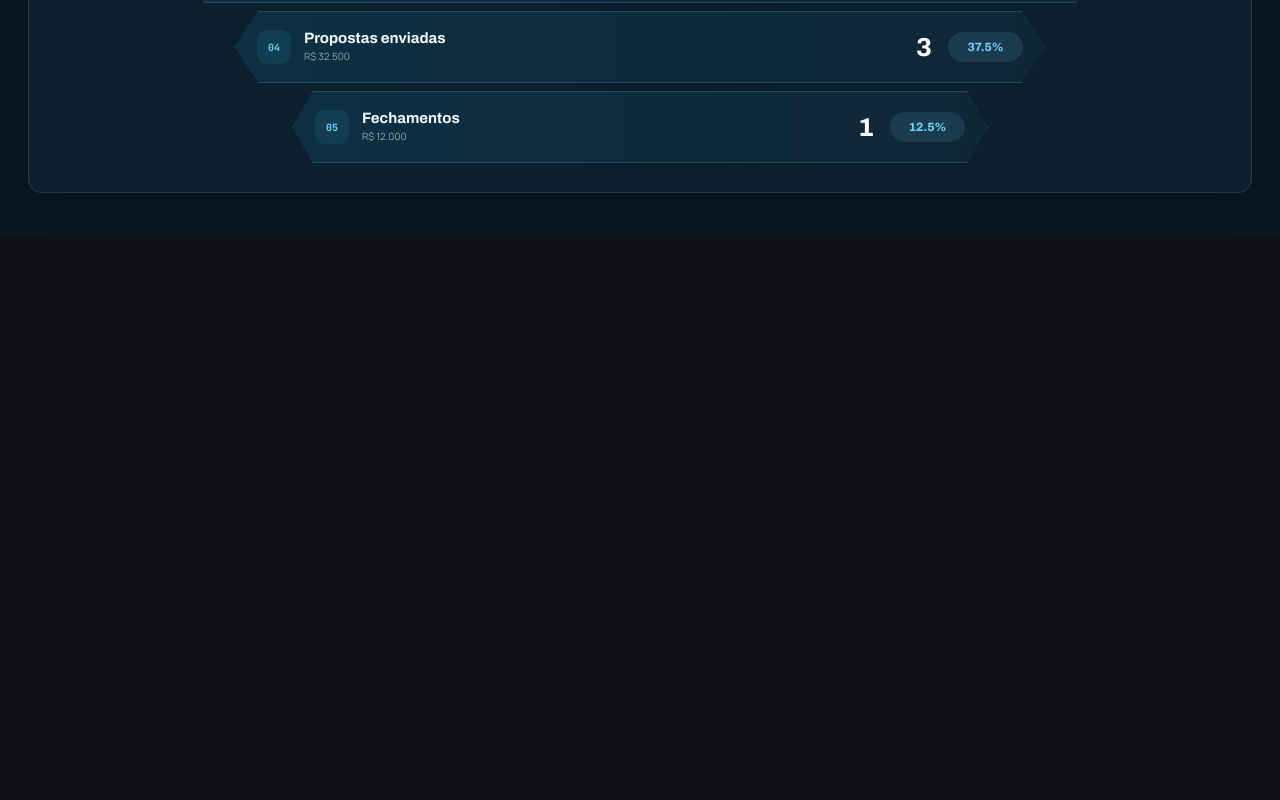
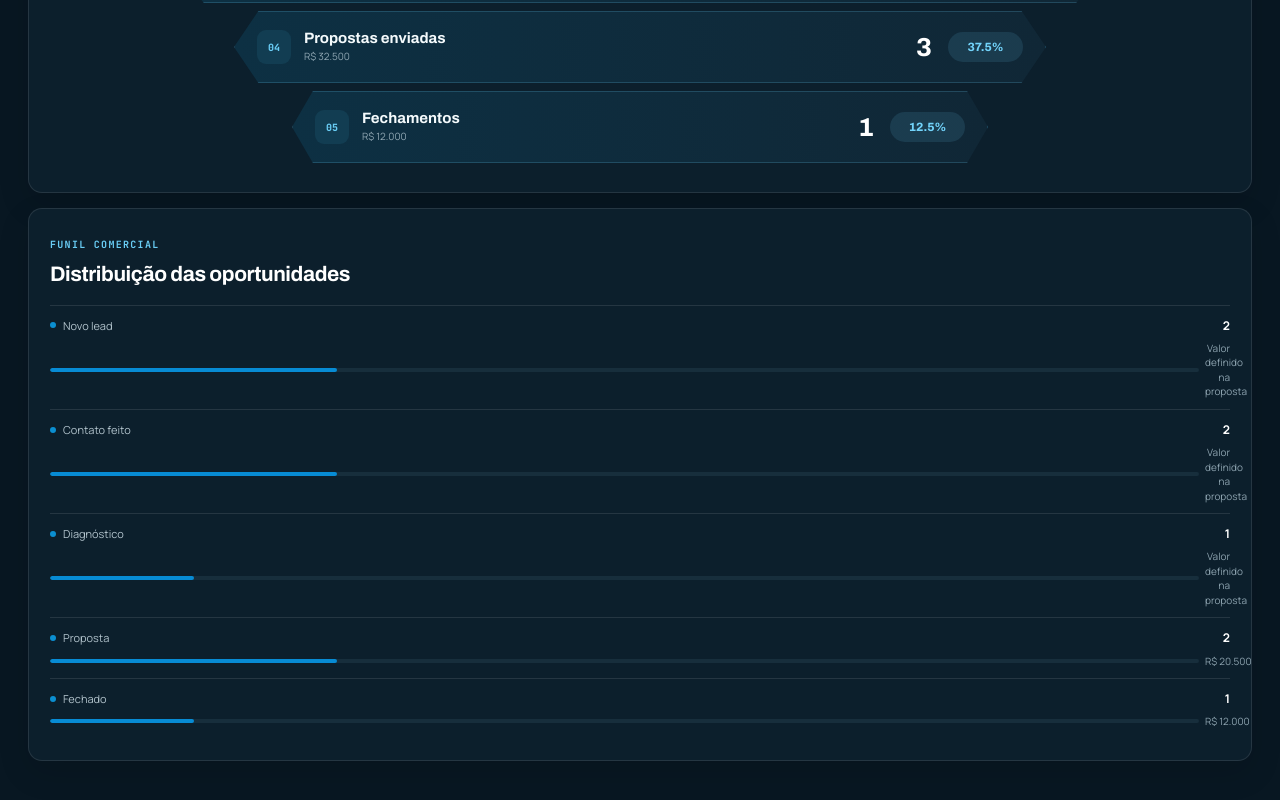
Before and after one commit to cezarhlima1/diegomensor, a Next.js app: page /CRM in a window 1280 px wide. Shown: the part 972-1772 px from the top of the page. Before the commit the page ends 1210 px from the top, so only its background shows below. Built offline with nearby package versions, Linux system fonts and the light colour scheme.

Commit message:
restaura paineis da dashboard do CRM

```diff
--- a/components/crm/crm.module.css
+++ b/components/crm/crm.module.css
@@ -1343,7 +1343,7 @@
 
 /* A visão geral usa o espaço inteiro para o funil; a agenda fica na aba de tarefas. */
 .dashboardGrid {
-  display: none;
+  display: grid;
   grid-template-columns: 1fr;
 }
 
```
